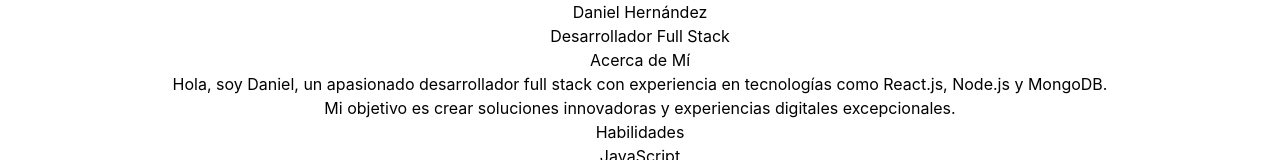
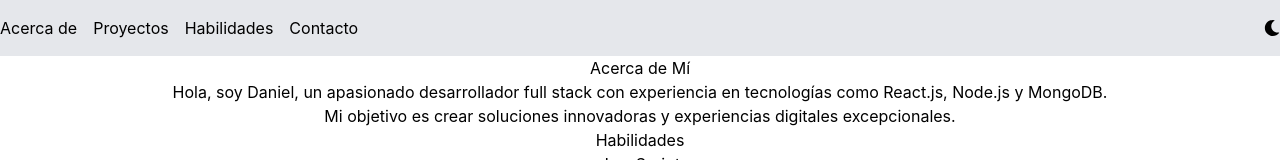
Before and after one commit to danielhd94/portfolio-dhd, a React (Create React App) app: page / in a window 1280 px wide. Shown: the top 160 px of the page. Built offline with nearby package versions, Linux system fonts and the light colour scheme.

Commit message:
Add a theme mode button

```diff
--- a/src/components/Header.jsx
+++ b/src/components/Header.jsx
@@ -1,11 +1,29 @@
-import React from "react";
+import React, { useState } from "react";
+import Navbar from "./Navbar";
+import { FaSun, FaMoon } from "react-icons/fa";
 
 function Header() {
+  const [isDarkMode, setIsDarkMode] = useState(false);
+
+  const toggleColorMode = () => {
+    setIsDarkMode(!isDarkMode);
+  };
+
   return (
-    <header>
-      <div className="container">
-        <h1>Daniel Hernández</h1>
-        <p>Desarrollador Full Stack</p>
+    <header className={isDarkMode ? "bg-gray-800 text-white py-4" : "bg-gray-200 text-black py-4"}>
+      <div className="container mx-auto flex items-center justify-between">
+        <Navbar />
+        <div className="ml-4">
+          <button className="color-mode flex items-center"
+            onClick={toggleColorMode}
+          >
+            {isDarkMode ? (
+              <FaSun className="color-mode-icon" />
+            ) : (
+              <FaMoon className="color-mode-icon" />
+            )}
+          </button>
+        </div>
       </div>
     </header>
   );
--- /dev/null
+++ b/src/components/Navbar.jsx
@@ -0,0 +1,20 @@
+import React from "react";
+
+export default function Navbar() {
+  return (
+    <nav className="flex items-center space-x-4">
+      <a href="#about" className="hover:text-blue-500">
+        Acerca de
+      </a>
+      <a href="#project" className="hover:text-blue-500">
+        Proyectos
+      </a>
+      <a href="#skills" className="hover:text-blue-500">
+        Habilidades
+      </a>
+      <a href="#contact" className="hover:text-blue-500">
+        Contacto
+      </a>
+    </nav>
+  );
+}
```
